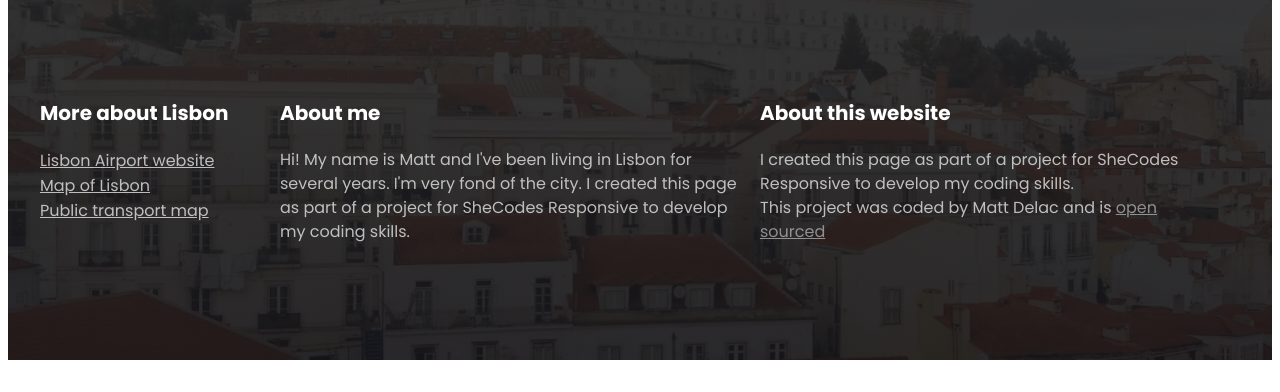
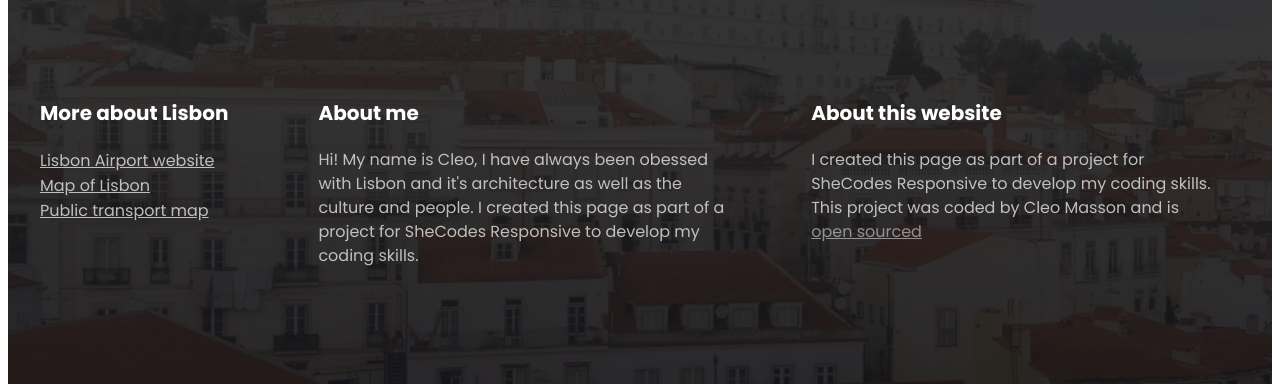
Before and after one commit to Cleo-Masson/Lisbon-travel-project, a plain HTML site: page index.html in a window 1280 px wide. Shown: the part 740-1132 px from the top of the page. Before the commit the page ends 1108 px from the top, so only its background shows below. Drawn offline with Linux system fonts and the light colour scheme.

Commit message:
added grid-gap

```diff
--- a/index.html
+++ b/index.html
@@ -53,9 +53,10 @@
           <div>
             <h3>About me</h3>
             <p>
-              Hi! My name is Matt and I've been living in Lisbon for several
-              years. I'm very fond of the city. I created this page as part of a
-              project for SheCodes Responsive to develop my coding skills.
+              Hi! My name is Cleo, I have always been obessed with Lisbon and
+              it's architecture as well as the culture and people. I created
+              this page as part of a project for SheCodes Responsive to develop
+              my coding skills.
             </p>
           </div>
           <div>
@@ -64,9 +65,9 @@
               I created this page as part of a project for SheCodes Responsive
               to develop my coding skills.
               <br />
-              This project was coded by Matt Delac and is
+              This project was coded by Cleo Masson and is
               <a
-                href="https://github.com/matthieua/lisbon-travel-project"
+                href="https://github.com/Cleo-Masson/Lisbon-travel-project"
                 target="_blank"
               >
                 open sourced</a
--- a/src/style.css
+++ b/src/style.css
@@ -8,6 +8,7 @@ body {
 .grid {
   display: grid;
   grid-template-columns: 1fr 2fr 2fr;
+  grid-gap: 64px;
 }
 section {
   max-width: 1200px;
```
